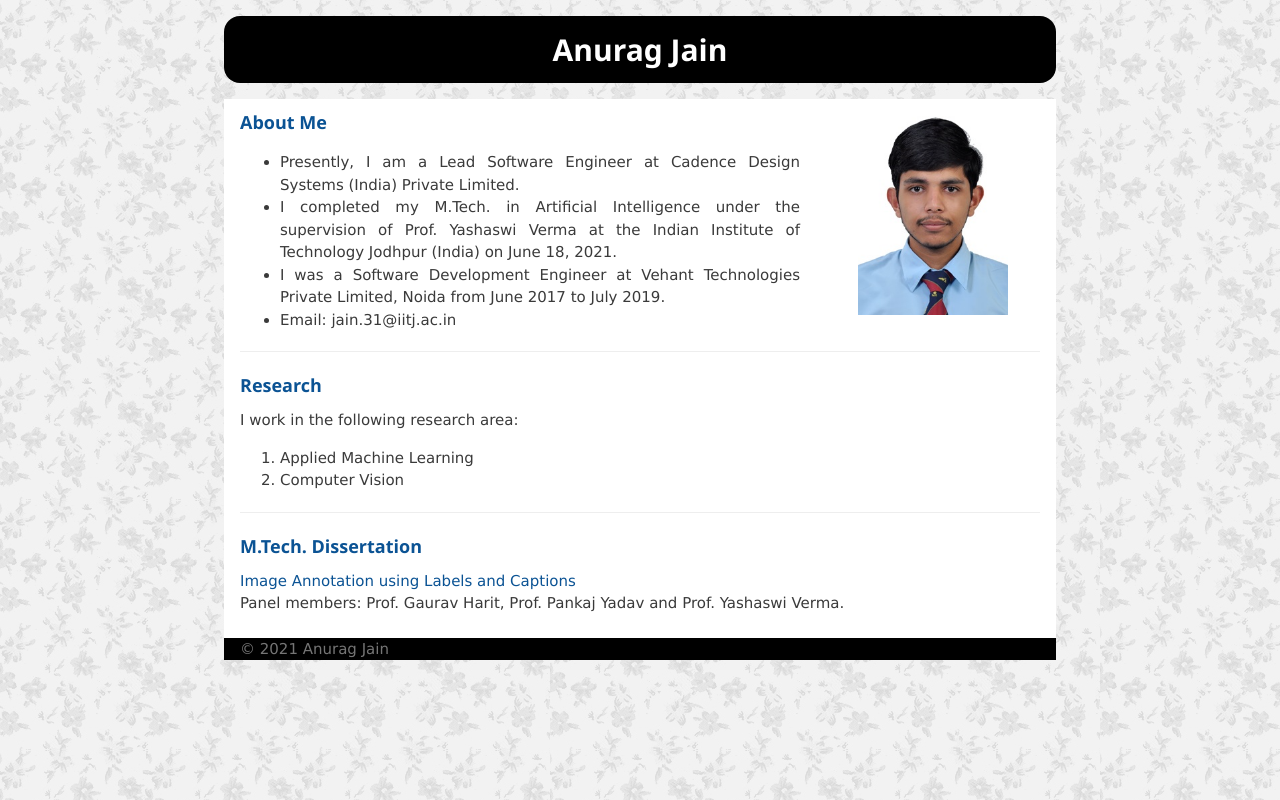
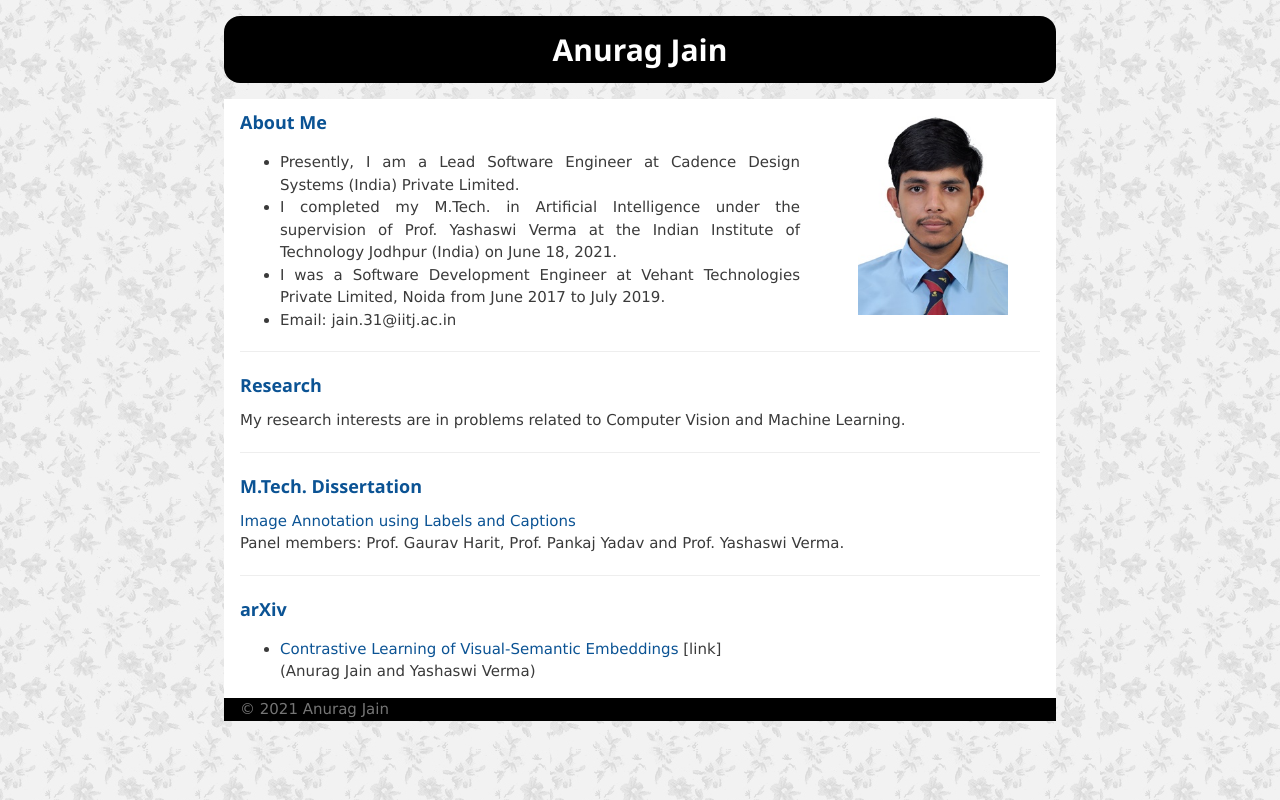
Before and after one commit to anuragjain96/anuragjain.github.io, a plain HTML site: page index.html in a window 1280 px wide. Drawn offline with Linux system fonts and the light colour scheme.

Commit message:
Update arXiv info

```diff
--- a/index.html
+++ b/index.html
@@ -49,19 +49,26 @@
       <hr>
 
       <h5> <b> Research </b> </h5>
-      I work in the following research area:
+      <!--I work in the following research area:
       <ol>
         <li> Applied Machine Learning </li>
         <li> Computer Vision </li>
-      </ol>
+      </ol>-->
+      My research interests are in problems related to Computer Vision and Machine Learning.
 
       <hr>
 
       <h5> <b> M.Tech. Dissertation </b> </h5>
       <highlight> Image Annotation using Labels and Captions <br> </highlight>
-      Panel members: <a target="_blank" href="http://home.iitj.ac.in/~gharit/gharit/">Prof. Gaurav Harit</a>, <a target="_blank" href="https://sites.google.com/view/pankaj-iitj/home">Prof. Pankaj Yadav</a> and <a target="_blank" href="https://sites.google.com/view/yashaswiverma/">Prof. Yashaswi Verma</a>. <br>
+      Panel members: <a target="_blank" href="http://home.iitj.ac.in/~gharit/gharit/">Prof. Gaurav Harit</a>, <a target="_blank" href="https://sites.google.com/view/pankaj-iitj/home">Prof. Pankaj Yadav</a> and <a target="_blank" href="https://sites.google.com/view/yashaswiverma/">Prof. Yashaswi Verma</a>.
 
-      <br>
+      <hr>
+
+      <h5> <b> arXiv </b> </h5>
+      <ul>
+        <li> <highlight> Contrastive Learning of Visual-Semantic Embeddings </highlight> <a target="_blank" href="http://arxiv.org/abs/2110.08872">[link]</a> <br>
+        (Anurag Jain and Yashaswi Verma)</li>
+      </ul>
 
     </div>
 
```
